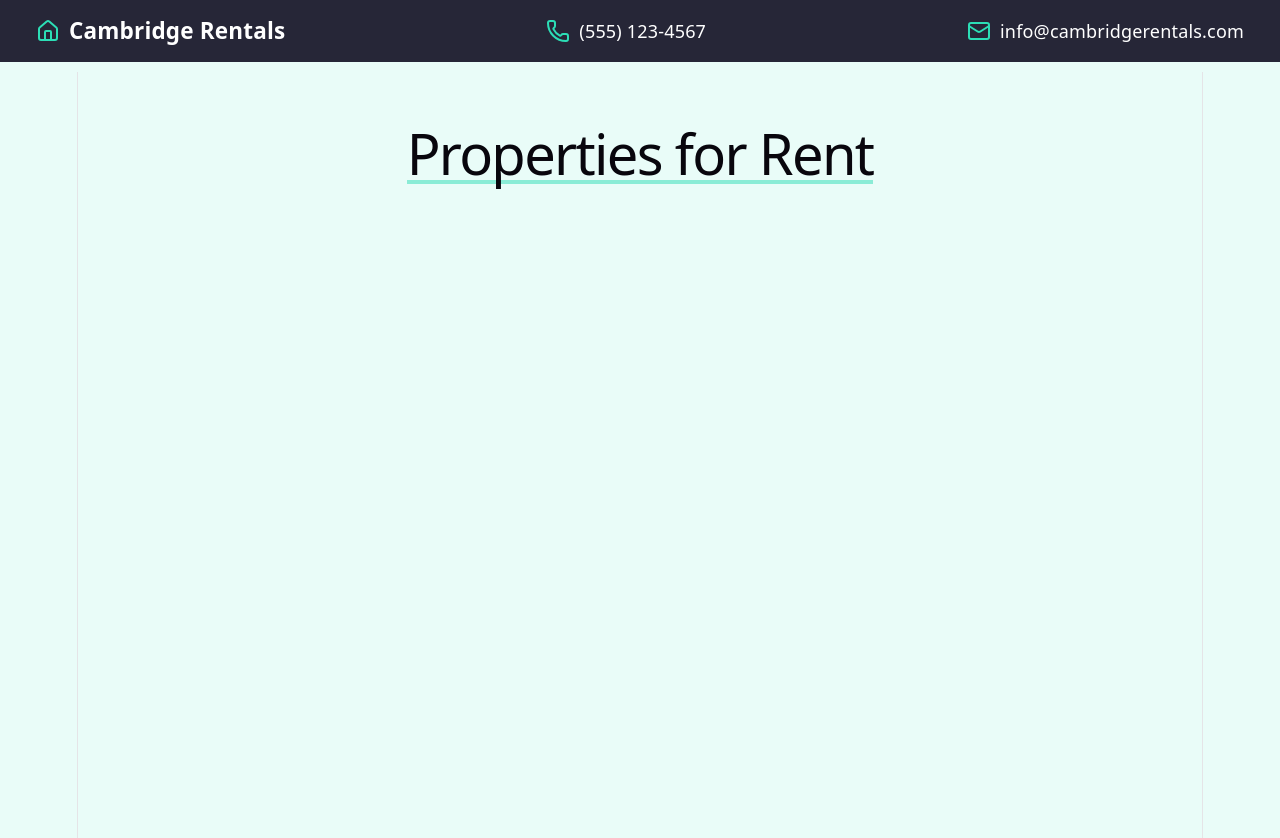
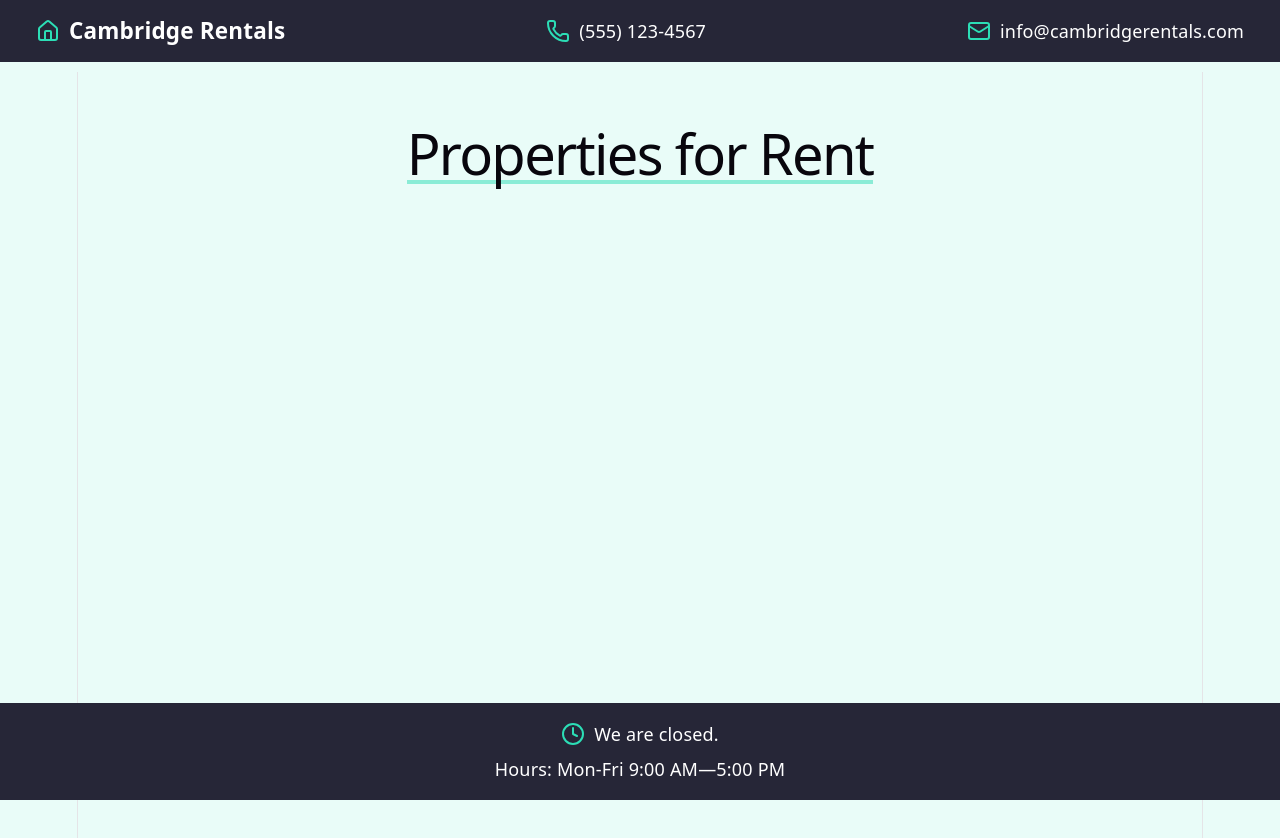
Before and after one commit to CandaceJohnsonDesigns/cambridge_rentals, a React (Vite) app: page / in a window 1280 px wide. Shown: the top 838 px of the page. Built offline with nearby package versions, Linux system fonts and the light colour scheme.

Commit message:
feat: add footer component with operating hours and update styles

```diff
--- a/src/App.css
+++ b/src/App.css
@@ -5,3 +5,9 @@ html {
 body {
   background-color: var(--accent-bg);
 }
+
+.inline-icon {
+  display: flex;
+  align-items: center;
+  gap: 0.5rem;
+}
--- a/src/components/Footer/Footer.css
+++ b/src/components/Footer/Footer.css
@@ -0,0 +1,18 @@
+footer {
+    position: fixed;
+    bottom: 0;
+    left: 0;
+    right: 0;
+    z-index: 1000;
+    display: flex;
+    flex-direction: column;
+    align-items: center;
+    gap: 0.5rem;
+    padding: 1rem;
+    background-color: var(--fixed-bg);
+    color: var(--fixed-text);
+}
+
+footer .icon {
+    color: var(--accent);
+}
--- a/src/components/Footer/Footer.jsx
+++ b/src/components/Footer/Footer.jsx
@@ -1,9 +1,34 @@
+import { Clock } from "lucide-react";
 import "./Footer.css";
 
 const Footer = () => {
+    const openingHour = 9;
+    const closingHour = 17;
+
+    const now = new Date();
+    const currentHour = now.getHours();
+    const currentDay = now.getDay();
+
+    const isWeekday = currentDay >= 1 && currentDay <= 5;
+    const isOpen = isWeekday && currentHour >= openingHour && currentHour < closingHour;
+
+    const openElement = (
+        <>
+        <p className="inline-icon"><Clock className="icon" />We are open now!</p>
+        <p>Call us at: <strong>(555) 123-4567</strong></p>
+        </>
+    );
+
+    const closedElement = (
+        <>
+        <p className="inline-icon"><Clock className="icon" />We are closed.</p>
+        <p>Hours: Mon-Fri {openingHour}:00 {openingHour < 12 ? "AM" : "PM"}—{closingHour > 12 ? closingHour - 12 : closingHour}:00 {closingHour < 12 ? "AM" : "PM"}</p>
+        </>
+    );
+
     return (
         <footer>
-
+            {isOpen ? openElement : closedElement}
         </footer>
     );
 };
--- a/src/components/Header/Header.css
+++ b/src/components/Header/Header.css
@@ -15,7 +15,7 @@ header {
     right: 0;
     display: flex;
     justify-content: space-between;
-    background-color: #262637;
+    background-color: var(--fixed-bg);
     color: #ffffff;
     padding: 1rem 2rem;
 }
--- a/src/index.css
+++ b/src/index.css
@@ -3,7 +3,8 @@
   --text-h: #08060d;
   --bg: #fff;
   --border: #e5e4e7;
-  --code-bg: #f4f3ec;
+  --fixed-bg: #262637;
+  --fixed-text: #ffffff;
   --accent: #2CDEB6;
   --accent-bg: rgba(44, 222, 182, 0.1);
   --accent-border: rgba(44, 222, 182, 0.5);
```
Also changed, not shown: public/images/house5.jpg (added).
